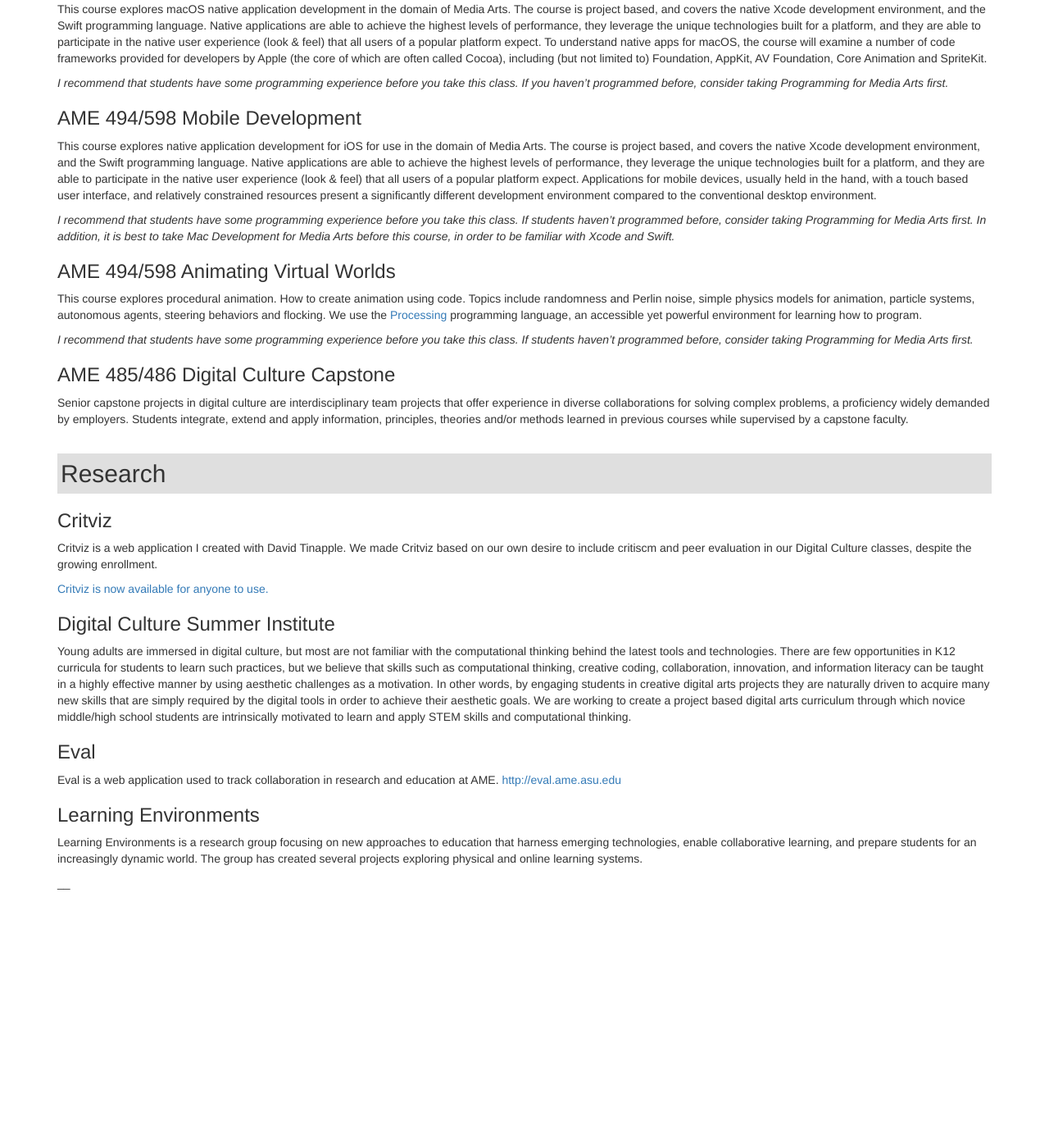
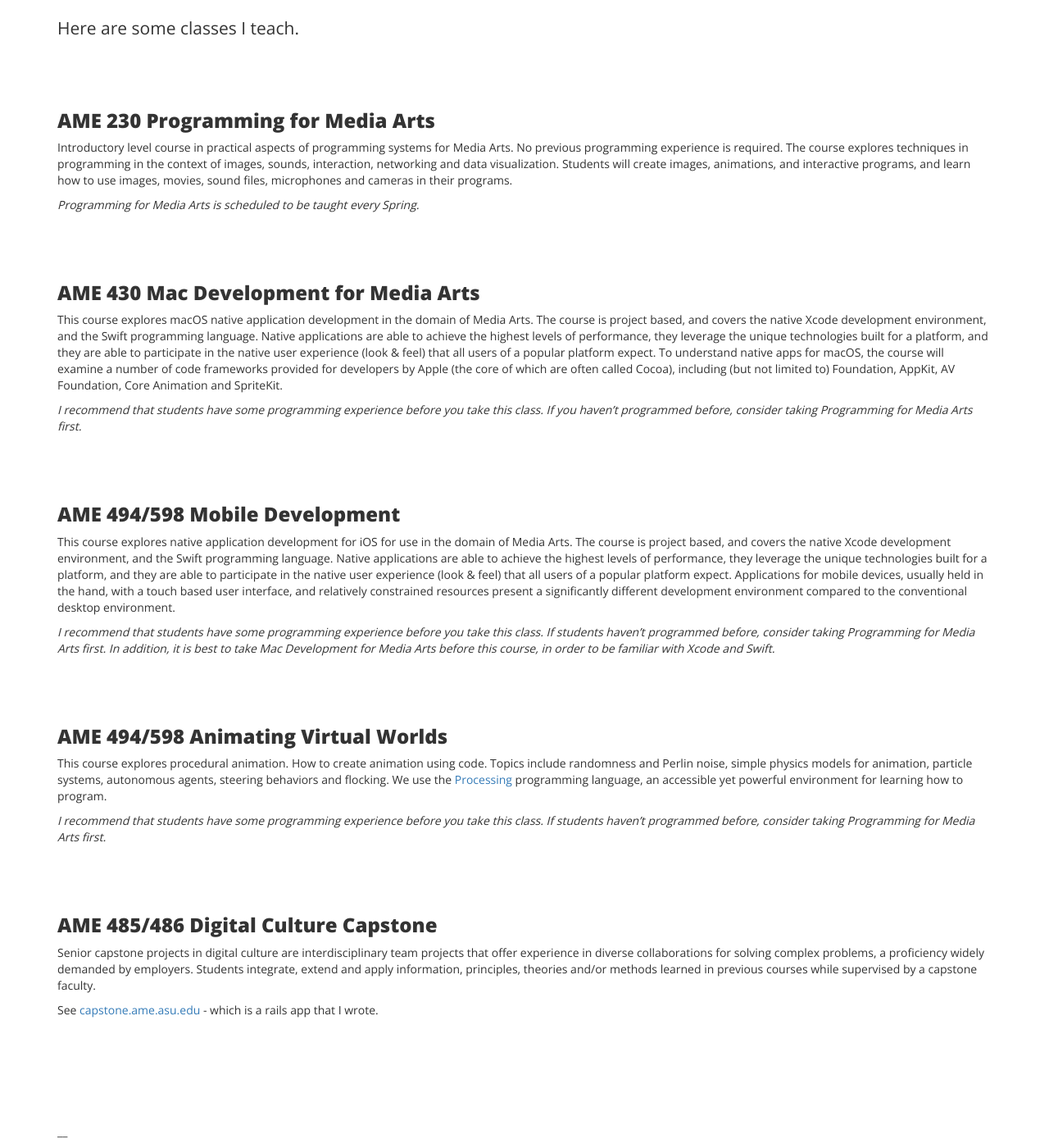
Before and after one commit to lnolson/lnolson.github.io, a Jekyll site: the page built from index.md, in a window 1280 px wide and 1400 px high, scrolled down 384 px. Shown: the whole window at 82% size. Built offline with Jekyll 4.4.1, drawn with Linux system fonts in a browser that asks for light colours; before the commit the page ends 1481 px from its top, so only the background shows below that; some of the changed text lies outside the part shown.

Commit message:
A little better.

```diff
--- a/_includes/header.md
+++ b/_includes/header.md
@@ -1,17 +1,15 @@
 
-<div class="row">
+<div class="row" style="margin-top: 20px;">
 	<div class="col-sm-6">
-		<h1 style="margin-top: 10px; margin-bottom: 2px;">Loren Olson</h1>
-		<p>
-			Assistant Clinical Professor<br>
-			School of Arts, Media + Engineering
-		</p>
+		<a href="/">
+			<span class="glyphicon glyphicon-home" aria-hidden="true"></span>
+		</a>
 	</div>
 	<div class="col-sm-6">
-		<div class="ame-logo">
-			<a href="http://ame.asu.edu">
-				<img src="/images/asu_hida.png" style="width: 300px;">
-			</a>
+		<div class="pull-right">
+			<span style="margin-left: 30px;"><a href="/blog">BLOG</a></span>
+			<span style="margin-left: 30px;"><a href="/research">RESEARCH</a></span>
+			<span style="margin-left: 30px;"><a href="/about">ABOUT</a></span>
 		</div>
 	</div>
 </div>
--- a/_layouts/default.html
+++ b/_layouts/default.html
@@ -5,8 +5,6 @@
 		<meta http-equiv="X-UA-Compatible" content="IE=edge">
 		<meta name="viewport" content="width=device-width, initial-scale=1">
 		<title>{{ site.title }}</title>
-
-		<link rel="stylesheet" href="/css/main.css">
 
 		<!-- Latest compiled and minified CSS -->
 		<link rel="stylesheet" href="https://maxcdn.bootstrapcdn.com/bootstrap/3.3.7/css/bootstrap.min.css" integrity="sha384-BVYiiSIFeK1dGmJRAkycuHAHRg32OmUcww7on3RYdg4Va+PmSTsz/K68vbdEjh4u" crossorigin="anonymous">
@@ -16,6 +14,22 @@
 
 		<!-- Latest compiled and minified JavaScript -->
 		<script src="https://maxcdn.bootstrapcdn.com/bootstrap/3.3.7/js/bootstrap.min.js" integrity="sha384-Tc5IQib027qvyjSMfHjOMaLkfuWVxZxUPnCJA7l2mCWNIpG9mGCD8wGNIcPD7Txa" crossorigin="anonymous"></script>
+
+		<link rel="stylesheet" href="/css/main.css">
+
+		<link href="https://fonts.googleapis.com/css?family=Open+Sans:400,800" rel="stylesheet">
+
+		<style>
+		body {
+			font-family: 'Open Sans', Helvetica, Arial, sans-serif!important;
+		}
+		.leadbold {
+			font-weight:800;
+		}
+		h3 {
+			font-weight:800;
+		}
+		</style
 	</head>
 	<body>
 		<div class="container">
--- a/index.md
+++ b/index.md
@@ -1,68 +1,65 @@
 ---
 layout: default
 ---
-
 {% include header.md %}
 
-{% include section_head.md content="Teaching" %}
+<div style="margin-top: 128px;" markdown="1" class="lead">
+Hello, I'm <span class="leadbold">Loren Olson</span>, a teacher, researcher, and software developer.
 
+I'm an Assistant Clinical Professor at the School of Arts, Media + Engineering,
 
+Herberger Institute for Design and the Arts, Arizona State University.
+</div>
+
+<div style="margin-top: 128px;" markdown="1" class="lead">
+
+Here are some classes I teach.
+
+</div>
+
+<div style="margin-top: 84px;" markdown="1">
 ### AME 230 Programming for Media Arts
 
 Introductory level course in practical aspects of programming systems for Media Arts. No previous programming experience is required. The course explores techniques in programming in the context of images, sounds, interaction, networking and data visualization. Students will create images, animations, and interactive programs, and learn how to use images, movies, sound files, microphones and cameras in their programs.
 
 *Programming for Media Arts is scheduled to be taught every Spring.*
+</div>
 
-
+<div style="margin-top: 84px;" markdown="1">
 ### AME 430 Mac Development for Media Arts
 
 This course explores macOS native application development in the domain of Media Arts. The course is project based, and covers the native Xcode development environment, and the Swift programming language. Native applications are able to achieve the highest levels of performance, they leverage the unique technologies built for a platform, and they are able to participate in the native user experience (look & feel) that all users of a popular platform expect. To understand native apps for macOS, the course will examine a number of code frameworks provided for developers by Apple (the core of which are often called Cocoa), including (but not limited to) Foundation, AppKit, AV Foundation, Core Animation and SpriteKit.
 
 *I recommend that students have some programming experience before you take this class. If you haven't programmed before, consider taking Programming for Media Arts first.*
+</div>
 
-
+<div style="margin-top: 84px;" markdown="1">
 ### AME 494/598 Mobile Development
 
 This course explores native application development for iOS for use in the domain of Media Arts. The course is project based, and covers the native Xcode development environment, and the Swift programming language. Native applications are able to achieve the highest levels of performance, they leverage the unique technologies built for a platform, and they are able to participate in the native user experience (look & feel) that all users of a popular platform expect. Applications for mobile devices, usually held in the hand, with a touch based user interface, and relatively constrained resources present a significantly different development environment compared to the conventional desktop environment.
 
 *I recommend that students have some programming experience before you take this class. If students haven't programmed before, consider taking Programming for Media Arts first. In addition, it is best to take Mac Development for Media Arts before this course, in order to be familiar with Xcode and Swift.*
+</div>
 
 
+<div style="margin-top: 84px;" markdown="1">
 ### AME 494/598 Animating Virtual Worlds
 
 This course explores procedural animation. How to create animation using code. Topics include randomness and Perlin noise, simple physics models for animation, particle systems, autonomous agents, steering behaviors and flocking. We use the [Processing](http://processing.org) programming language, an accessible yet powerful environment for learning how to program.
 
 *I recommend that students have some programming experience before you take this class. If students haven't programmed before, consider taking Programming for Media Arts first.*
+</div>
 
 
+<div style="margin-top: 84px; margin-bottom: 128px;" markdown="1">
 ### AME 485/486 Digital Culture Capstone
 
 Senior capstone projects in digital culture are interdisciplinary team projects that offer experience in diverse collaborations for solving complex problems, a proficiency widely demanded by employers. Students integrate, extend and apply information, principles, theories and/or methods learned in previous courses while supervised by a capstone faculty.
 
-
-{% include section_head.md content="Research" %}
+See [capstone.ame.asu.edu](https://capstone.ame.asu.edu) - which is a rails app that I wrote.
+</div>
 
 
-### Critviz
-
-Critviz is a web application I created with David Tinapple. We made Critviz based on our own desire to include critiscm and peer evaluation in our Digital Culture classes, despite the growing enrollment.
-
-[Critviz is now available for anyone to use.](https://critviz.com)
-
-
-### Digital Culture Summer Institute
-
-Young adults are immersed in digital culture, but most are not familiar with the computational thinking behind the latest tools and technologies. There are few opportunities in K­12 curricula for students to learn such practices, but we believe that skills such as computational thinking, creative coding, collaboration, innovation, and information literacy can be taught in a highly effective manner by using aesthetic challenges as a motivation. In other words, by engaging students in creative digital arts projects they are naturally driven to acquire many new skills that are simply required by the digital tools in order to achieve their aesthetic goals. We are working to create a project ­based digital arts curriculum through which novice middle/high school students are intrinsically motivated to learn and apply STEM skills and computational thinking.
-
-
-### Eval
-
-Eval is a web application used to track collaboration in research and education at AME. [http://eval.ame.asu.edu](http://eval.ame.asu.edu)
-
-
-### Learning Environments
-
-Learning Environments is a research group focusing on new approaches to education that harness emerging technologies, enable collaborative learning, and prepare students for an increasingly dynamic world. The group has created several projects exploring physical and online learning systems.
 
 
 
```
Also changed, not shown: _layouts/posts.html (added, +13 -0 lines), _posts/2016-10-06-welcome-to-jekyll.markdown (deleted, +0 -25 lines), _posts/2017-01-01-hello.markdown (added, +9 -0 lines), about.md (+16 -8 lines), blog.md (+10 -10 lines), research.md (added, +34 -0 lines).
